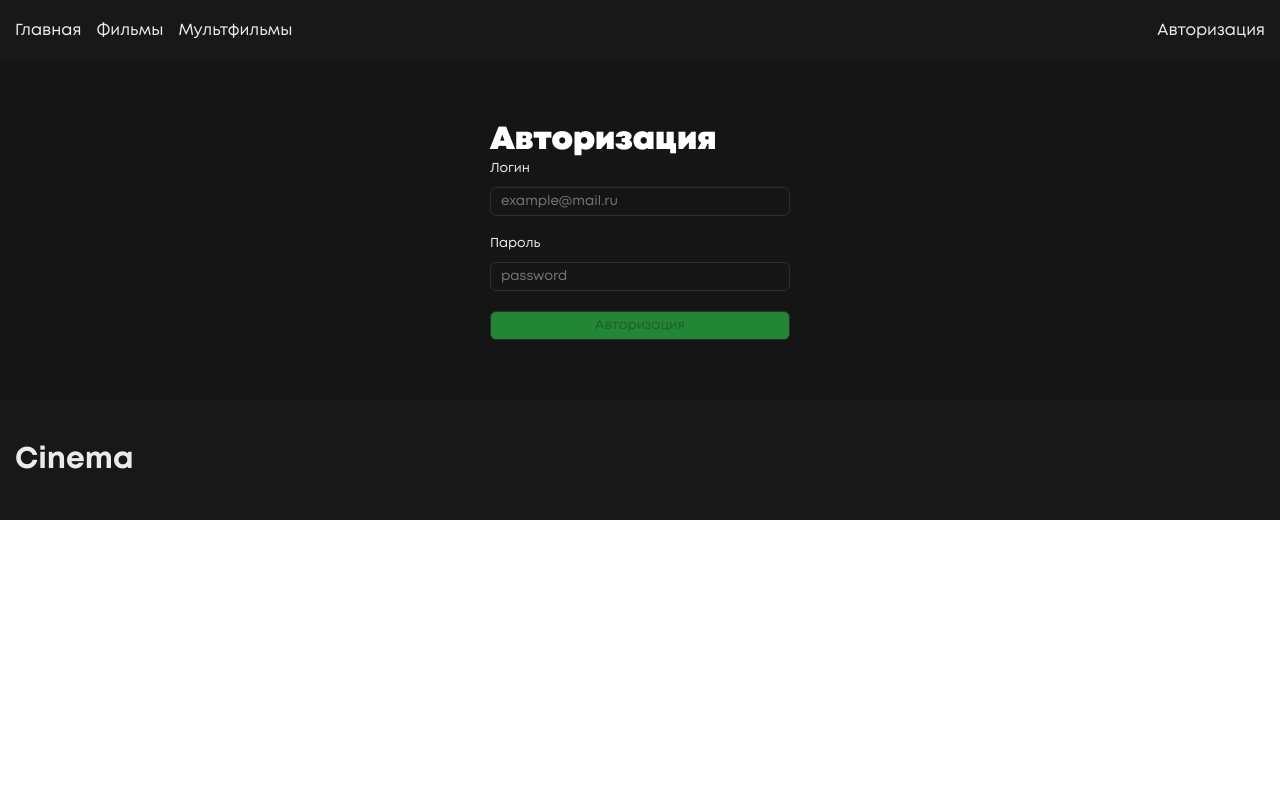
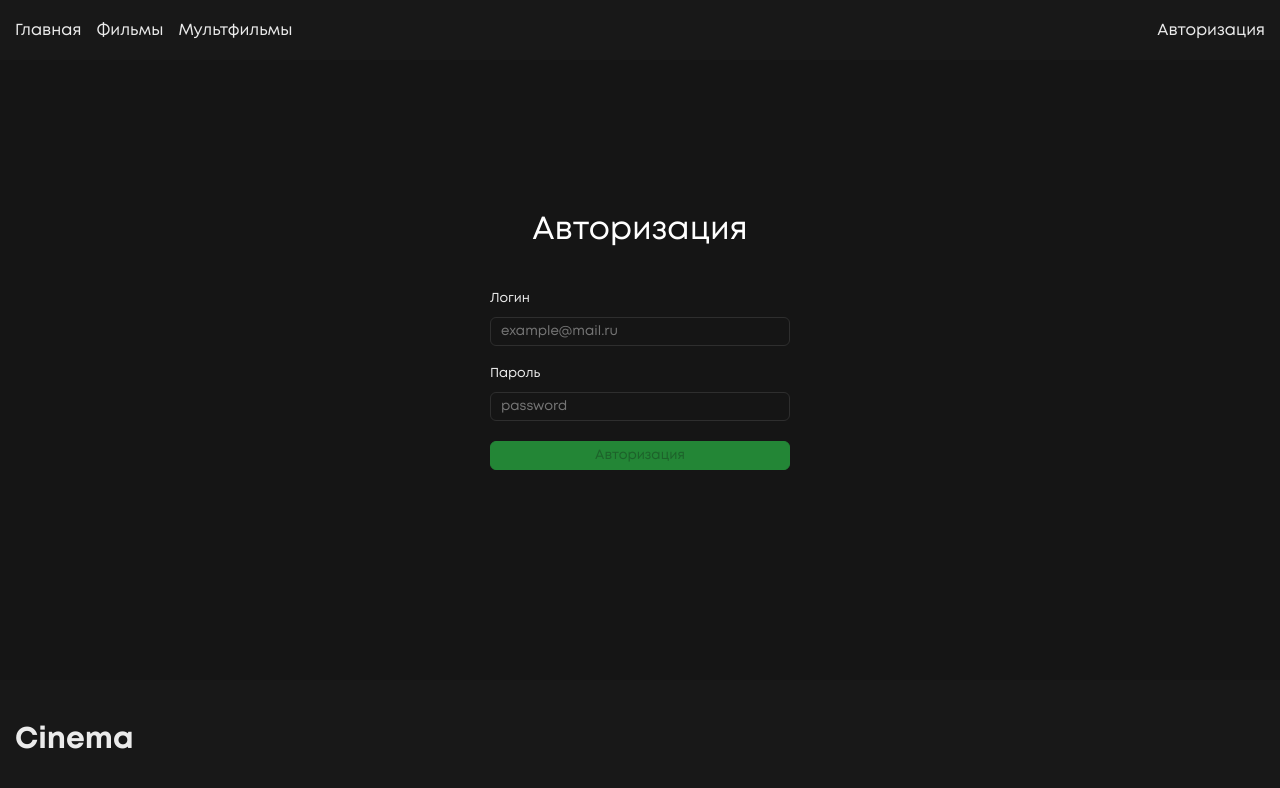
Before and after one commit to Attato/Nebo, a Next.js app: page /auth in a window 1280 px wide. Shown: the top 788 px of the page. Built offline with nearby package versions, Linux system fonts and the light colour scheme.

Commit message:
auth style upd

```diff
--- a/styles/auth.module.scss
+++ b/styles/auth.module.scss
@@ -1,8 +1,22 @@
+.main {
+    max-width: 1330px;
+    min-height: calc(100vh - 240px);
+    margin: auto;
+    padding: 0 15px;
+    display: flex;
+
     .auth {
         display: flex;
         flex-direction: column;
-	margin: 60px auto;
+        margin: auto;
         max-width: 300px;
+        width: 100%;
+
+        h1 {
+            font-weight: 400;
+            text-align: center;
+            margin: 0 0 40px 0;
+        }
 
         span {
             margin-bottom: 10px;
@@ -44,8 +58,22 @@
             max-width: 300px;
             width: 100%;
             background-color: #238636;
-		border: 1px solid #2e2e2e;
-		padding: 5px 10px;
+            border: 1px solid #238636;
+            padding: 5px 16px;
             border-radius: 6px;
+
+            &:hover {
+                cursor: pointer;
+                background-color: #2ea043;
+                border-color: #f0f6fc1a;
+                transition: all 0.15s;
+            }
+
+            &[disabled]:hover {
+                cursor: not-allowed;
+                background-color: #238636;
+                border: 1px solid #238636;
             }
         }
+    }
+}
```
Lines whose indentation alone changed are shown as unchanged.
